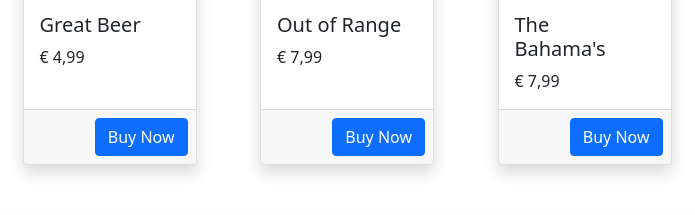
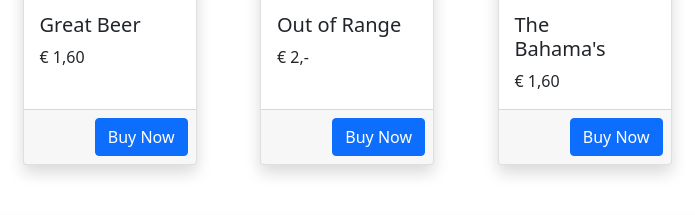
Before and after one commit to mercedy/Una-Bebida-Mas, a plain HTML site: page index.html in a window 1280 px wide. Shown: the part 1284-1499 px from the top of the page, 293-988 px from the left. Drawn offline with nearby package versions, Linux system fonts and the light colour scheme.

Commit message:
edit beer price

```diff
--- a/index.html
+++ b/index.html
@@ -116,7 +116,7 @@ function MM_popupMsg(msg) { //v1.0
             <img class="img-fluid" src="images/nbik33nlnard_1.jpg" alt="Placeholder Image">
             <div class="card-body">
               <h5 class="card-title">Great Beer</h5>
-              <p class="card-text">€ 4,99</p>
+              <p class="card-text">€ 1,60</p>
             </div>
             <div class="card-footer p-2 text-end">
               <a href="#" class="btn btn-primary" onClick="MM_popupMsg('Your beer has been added to your cart')">Buy Now</a>
@@ -130,7 +130,7 @@ function MM_popupMsg(msg) { //v1.0
             <img class="img-fluid" src="images/nbik33nlnard_1.jpg" alt="Placeholder Image">
             <div class="card-body">
               <h5 class="card-title">Out of Range&nbsp;</h5>
-              <p class="card-text">€ 7,99&nbsp;</p>
+              <p class="card-text">€ 2,-&nbsp;</p>
             </div>
             <div class="card-footer p-2 text-end">
               <a href="#" class="btn btn-primary" onClick="MM_popupMsg('Your beer has been added to your cart')">Buy Now</a>
@@ -144,7 +144,7 @@ function MM_popupMsg(msg) { //v1.0
             <img class="img-fluid" src="images/nbik33nlnard_1.jpg" alt="Placeholder Image">
             <div class="card-body">
               <h5 class="card-title">The Bahama's&nbsp;&nbsp;</h5>
-              <p class="card-text">€ 7,99&nbsp;</p>
+              <p class="card-text">€ 1,60&nbsp;</p>
             </div>
             <div class="card-footer p-2 text-end">
               <a href="#" class="btn btn-primary" onClick="MM_popupMsg('Your beer has been added to your cart')">Buy Now</a>
```
